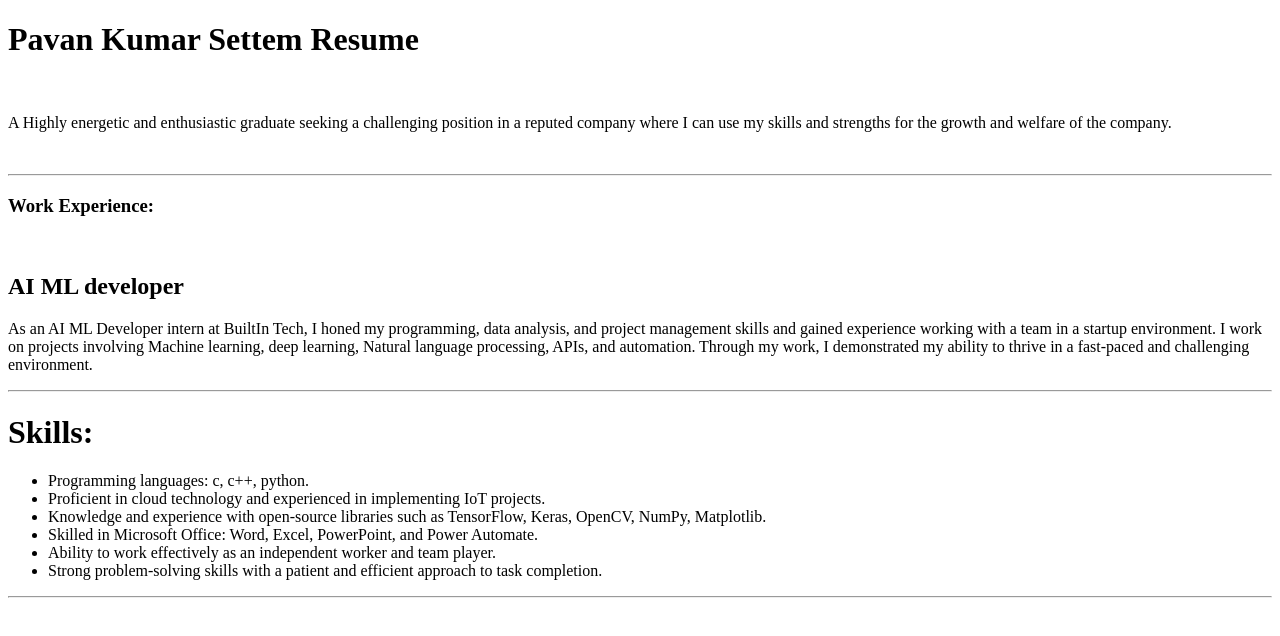
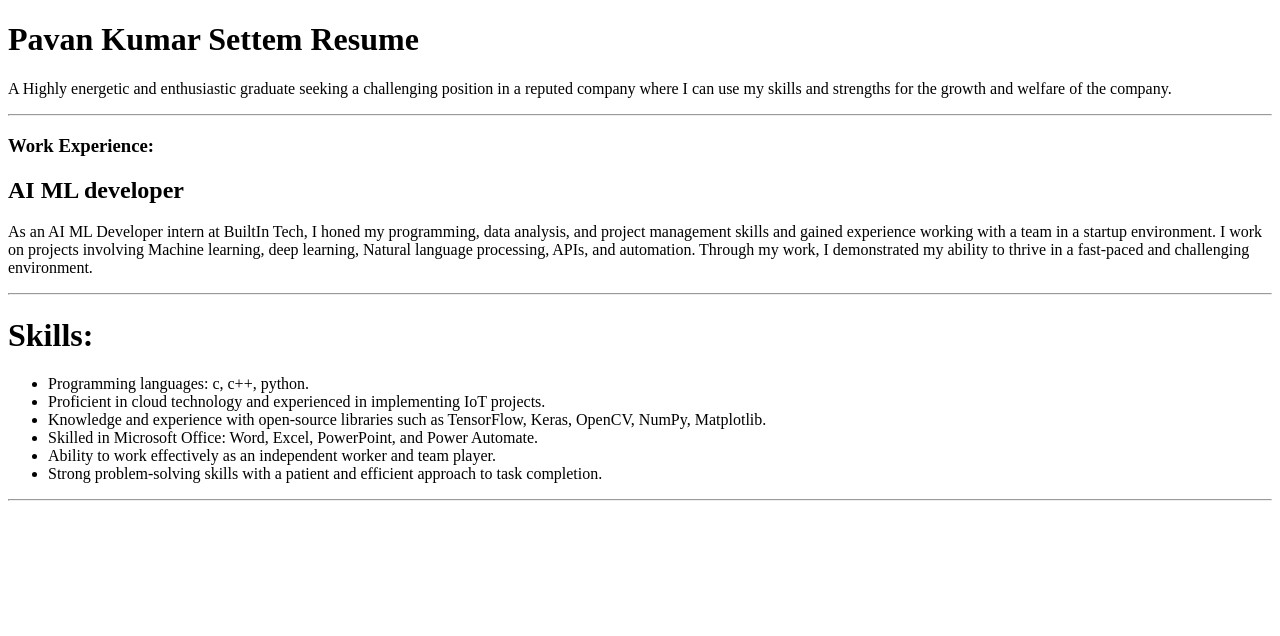
Before and after one commit to PavanSETTEM-003/PavanSETTEM-003.github.io, a plain HTML site: page index.html in a window 1280 px wide. Drawn offline with Linux system fonts and the light colour scheme.

Commit message:
Update index.html

```diff
--- a/index.html
+++ b/index.html
@@ -4,13 +4,13 @@
 	<title>Pavan Kumar Settem Resume</title>
 </head>
 <body>
-	<h1>Pavan Kumar Settem Resume</h1><br>
+	<h1>Pavan Kumar Settem Resume</h1>
 	<p>A Highly energetic and enthusiastic graduate seeking a challenging position in a
 		reputed company where I can use my skills and strengths for the growth and
-		welfare of the company.</p><br>
+		welfare of the company.</p>
 
 	<hr>
-	<h3> Work Experience: </h3><br>
+	<h3> Work Experience: </h3>
 	<h2>AI ML developer </h2>
 	<p>As an AI ML Developer intern at BuiltIn Tech, I honed my programming, data analysis, and project management skills and gained experience working with a team in a startup environment. I work on projects involving Machine learning, deep learning, Natural
            language processing, APIs, and automation. Through my work, I demonstrated my ability to thrive in a fast-paced and challenging
```
